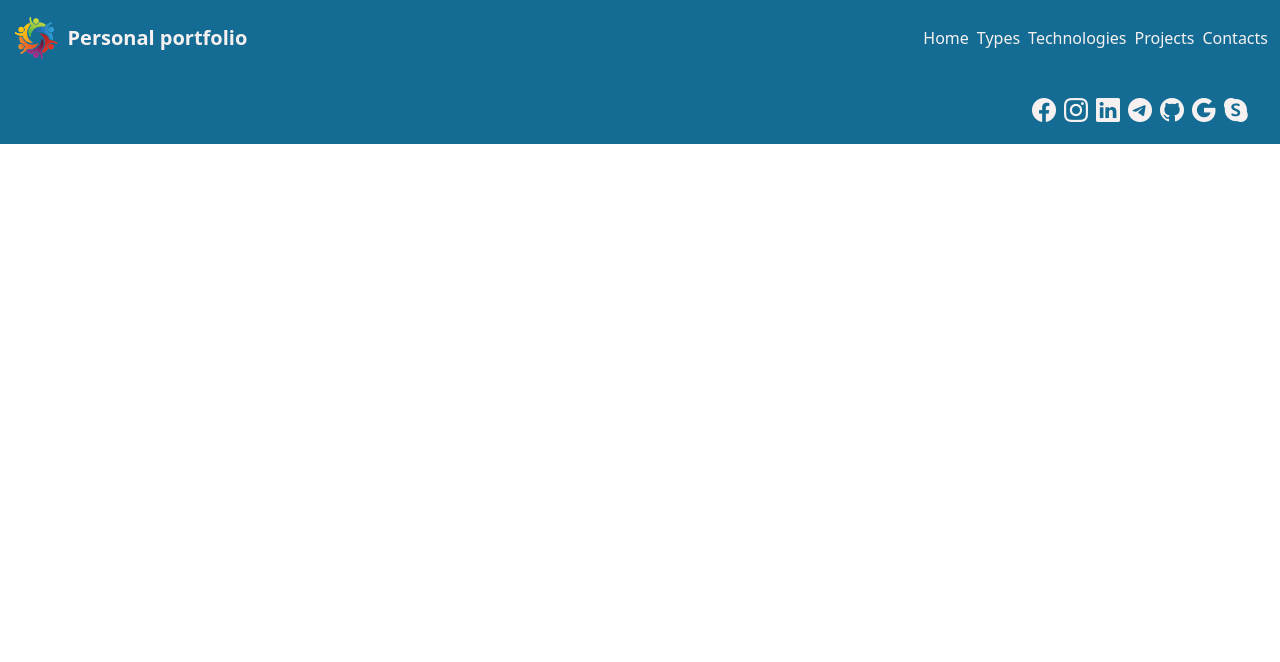
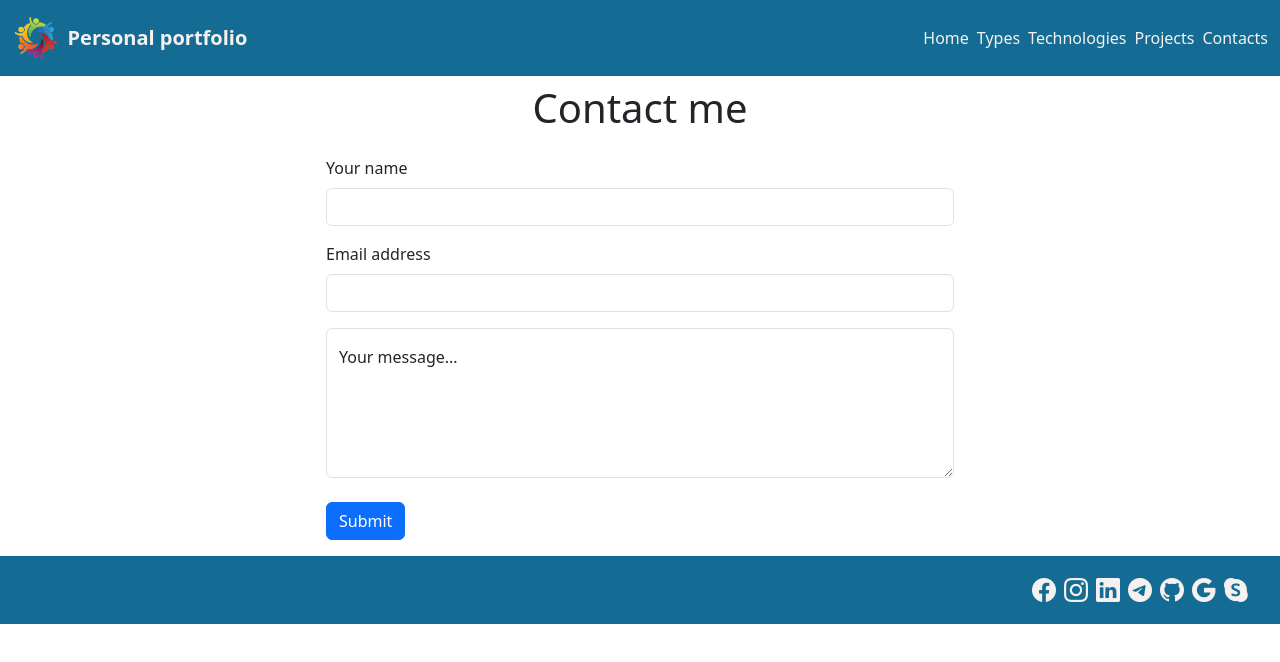
Before and after one commit to Gas9220/vite-boolfolio, a Vue app: page /contacts in a window 1280 px wide. Shown: the top 662 px of the page. Built offline with nearby package versions, Linux system fonts and the light colour scheme; no server answers.

Commit message:
ContactsPageUI

```diff
--- a/src/pages/ContactsPage.vue
+++ b/src/pages/ContactsPage.vue
@@ -8,7 +8,25 @@ export default {
 
 <template>
     <main>
-
+        <h1 class="text-center pt-2">Contact me</h1>
+        <div class="container-fluid justify-content-center d-flex">
+            <form class="w-50 pb-3 pt-3">
+                <div class="mb-3">
+                    <label for="user" class="form-label">Your name</label>
+                    <input type="text" class="form-control" id="user" aria-describedby="user" name="user">
+                </div>
+                <div class="mb-3">
+                    <label for="email" class="form-label">Email address</label>
+                    <input type="email" class="form-control" id="email" aria-describedby="email" name="email">
+                </div>
+                <div class="form-floating">
+                    <textarea class="form-control" placeholder="Leave a comment here" id="message"
+                        style="height: 150px" name="message"></textarea>
+                    <label for="message">Your message...</label>
+                </div>
+                <button type="submit" class="btn btn-primary mt-4">Submit</button>
+            </form>
+        </div>
     </main>
 </template>
 
```
